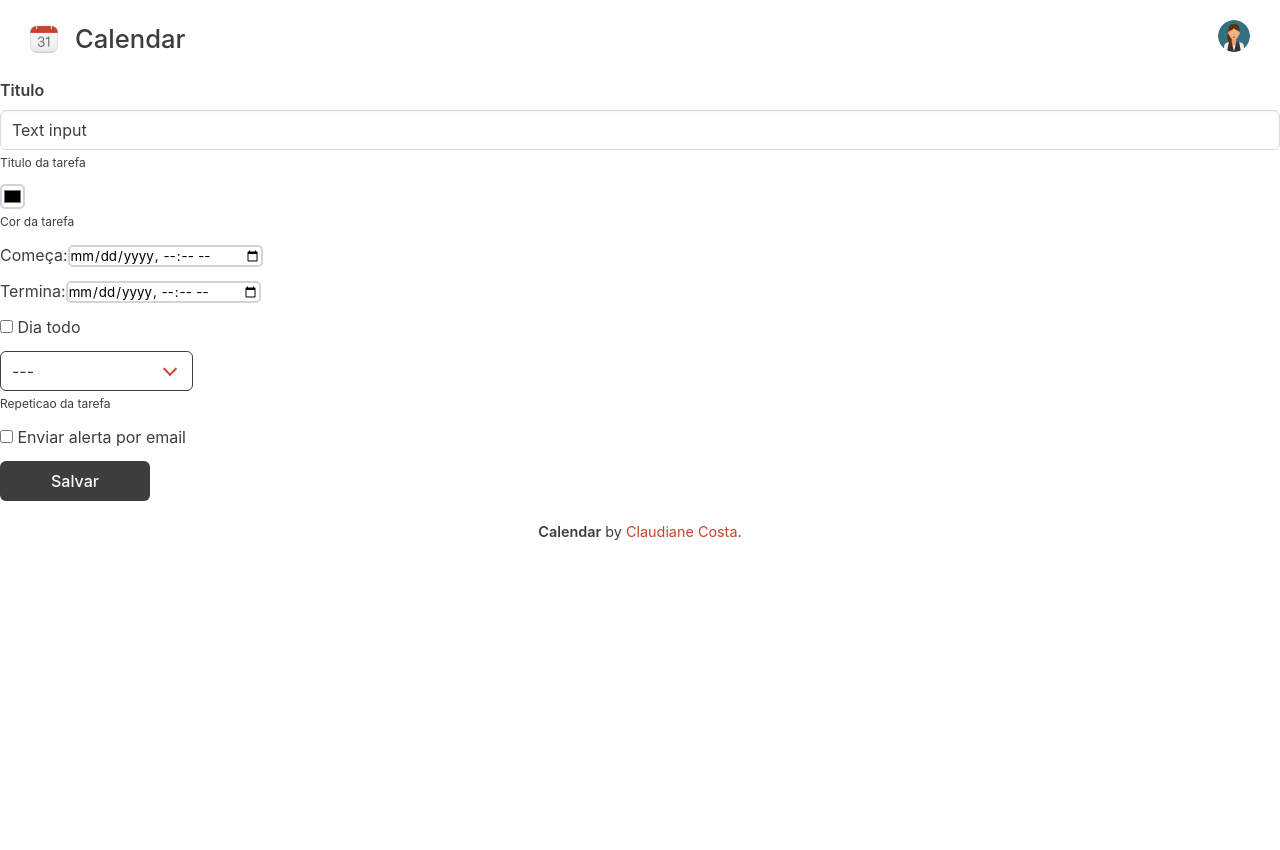
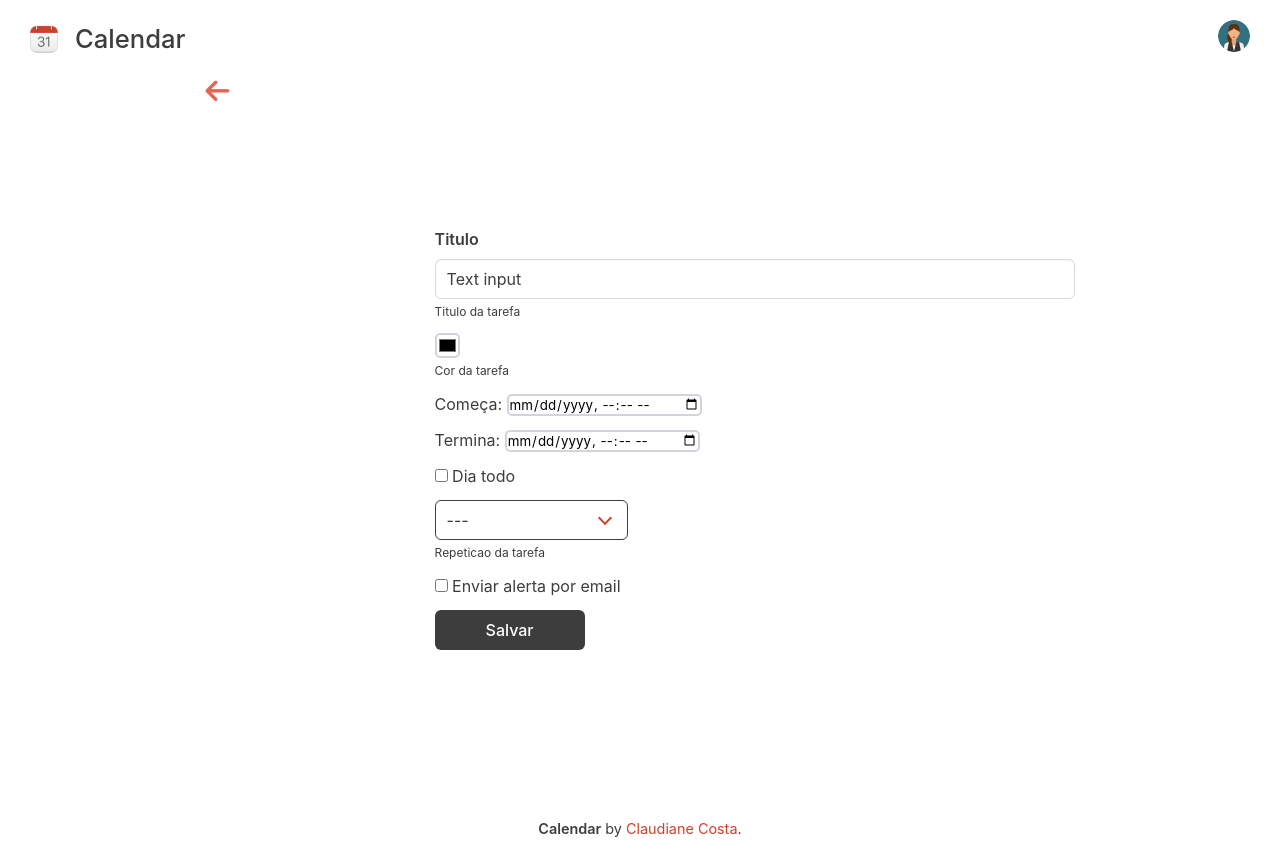
Before and after one commit to claudianeCS/calendar-proj, an Angular app in the folder front/: page /tasks/new in a window 1280 px wide. Before the commit the page ends 800 px from the top, so only its background shows below. Built offline with nearby package versions, Linux system fonts and the light colour scheme.

Commit message:
update 08-09

```diff
--- a/front/src/app/pages/home/home.component.ts
+++ b/front/src/app/pages/home/home.component.ts
@@ -1,7 +1,7 @@
 import { Component } from '@angular/core';
 import { FooterComponent } from "../../components/footer/footer.component";
 import { NavBarComponent } from "../../components/nav-bar/nav-bar.component";
-import { RouterModule } from '@angular/router';
+import { Router, RouterModule } from '@angular/router';
 
 @Component({
   selector: 'app-home',
@@ -11,5 +11,6 @@ import { RouterModule } from '@angular/router';
   styleUrl: './home.component.css'
 })
 export class HomeComponent {
+  constructor(private router : Router){}
 
 }
--- a/front/src/app/pages/new-task/new-task.component.css
+++ b/front/src/app/pages/new-task/new-task.component.css
@@ -21,6 +21,7 @@ select{
 
 .input{
     background-color: var(--white);
+    color: var(--black);
 }
 
 .input:focus{
@@ -57,3 +58,31 @@ select:focus{
     border-color: var(--chili-red);
     box-shadow: none;
 }
+
+
+form{
+    display: flex;
+    flex-direction: column;
+    width: 50%;
+    justify-content: center;
+    height: 90vh;
+}
+.newtask-content{
+    width: 100%;
+    display: flex;
+    justify-content: space-evenly;
+    align-items: center;
+    height: 90vh;
+}
+
+.fa-arrow-left{
+    font-size: 1.7em;
+    color: var(--bittersweet);
+}
+.fa-arrow-left:hover{
+    color: var(--chili-red);
+}
+.back{
+    align-items: start;
+    height: 90vh;
+}
--- a/front/src/app/pages/new-task/new-task.component.html
+++ b/front/src/app/pages/new-task/new-task.component.html
@@ -1,6 +1,10 @@
 <app-nav-bar></app-nav-bar>
 <div class="page">
 
+   <div class="newtask-content">
+        <a class="back" [routerLink]="['/home']" routerLinkActive="router-link-active" >
+            <i class="fa-solid fa-arrow-left"></i>
+        </a>
         <form action="" class="">
             <div class="field">
                 <label class="label">Titulo</label>
@@ -14,11 +18,11 @@
                 <p class="help">Cor da tarefa</p>
             </div>
             <div class="field">
-            <label for="" class="data-start">Começa:</label>
+                <label for="" class="data-start">Começa:  </label>
                 <input class="date" type="datetime-local">
             </div>
             <div class="field">
-            <label for="" class="data-end">Termina:</label>
+                <label for="" class="data-end">Termina:  </label>
                 <input class="date" type="datetime-local">
             </div>
             <div class="field">
@@ -52,5 +56,6 @@
             </div>
 
         </form>
+   </div>
 
 </div>
--- a/front/src/app/pages/new-task/new-task.component.ts
+++ b/front/src/app/pages/new-task/new-task.component.ts
@@ -1,10 +1,12 @@
 import { Component } from '@angular/core';
 import { NavBarComponent } from "../../components/nav-bar/nav-bar.component";
+import { CommonModule } from '@angular/common';
+import { Router, RouterModule } from '@angular/router';
 
 @Component({
   selector: 'app-new-task',
   standalone: true,
-  imports: [NavBarComponent],
+  imports: [NavBarComponent, CommonModule, RouterModule],
   templateUrl: './new-task.component.html',
   styleUrl: './new-task.component.css'
 })
```
Lines whose indentation alone changed are shown as unchanged.
